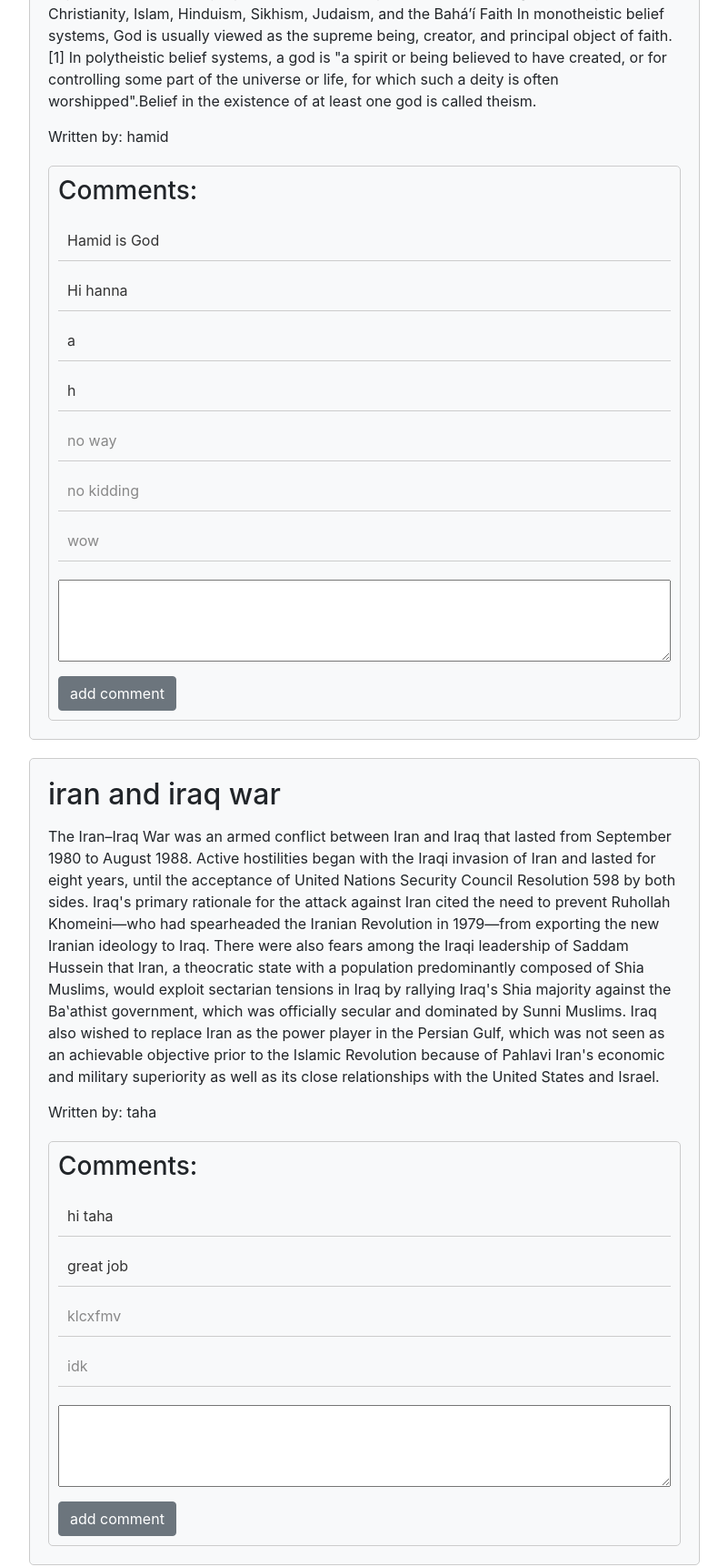
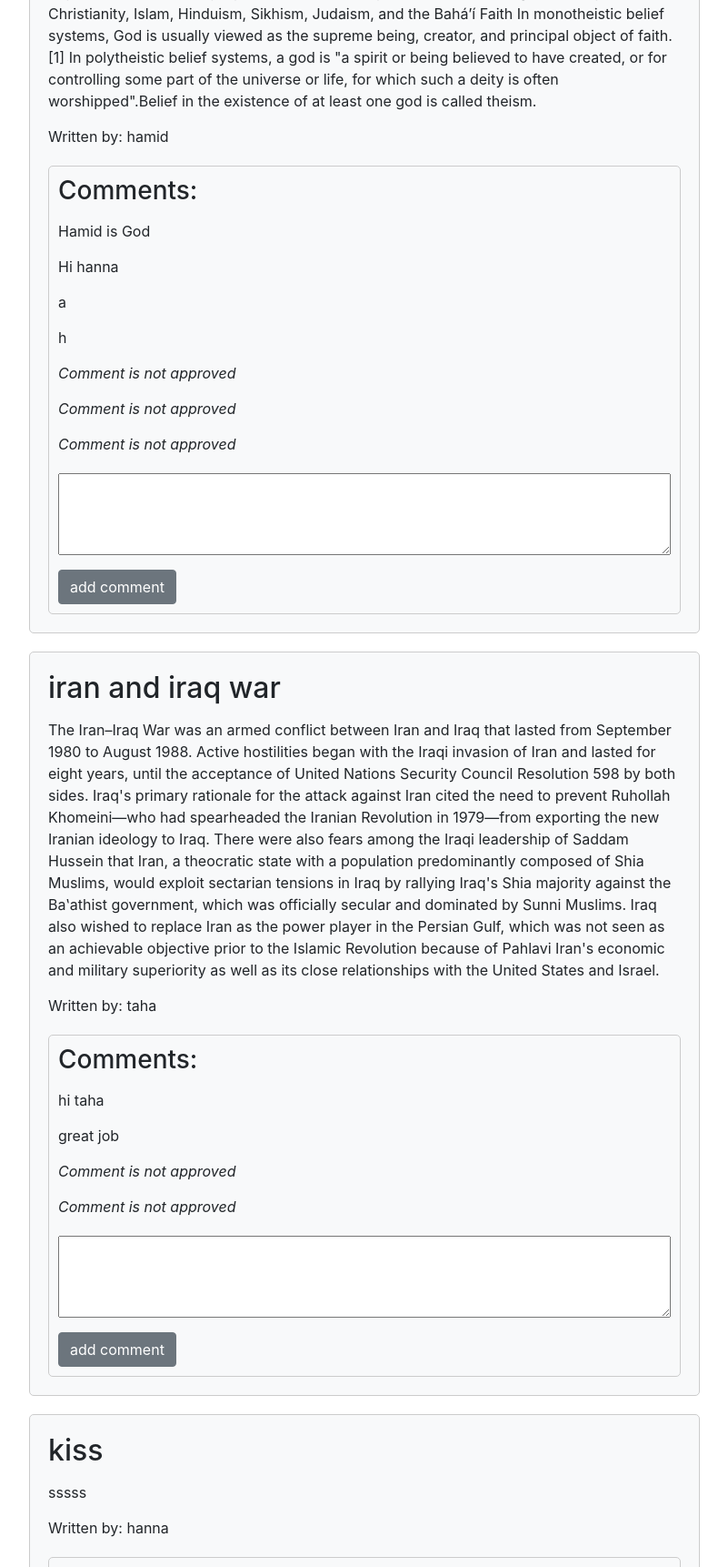
Before and after one commit to hamidresh/-Article-web, a Django app: page / in a window 1280 px wide. Shown: the part 324-2046 px from the top of the page at 91% size, without its empty margins (239-1040 px from the left). Run offline with Django 4.2, Linux system fonts and the light colour scheme; data comes from the database, SQL or seed files in the repository; both versions use the stored data as it was after the commit; some libraries are stand-ins or nearby versions.

Commit message:
comment correction

```diff
--- a/project/essay/templates/essay_list.html
+++ b/project/essay/templates/essay_list.html
@@ -145,9 +145,11 @@
                 <h3>Comments:</h3>
                 <ul class="comments-list">
                     {% for comment in essay.comment_set.all %}
-                    <li class="comment-item {% if comment.is_approved %}approved-comment{% else %}unapproved-comment{% endif %}">
-                        {{ comment.text }}
-                    </li>
+                    {% if comment.is_approved %}
+                    <li> {{comment.text}}</li>
+                    {% else %}
+                    <li><em>Comment is not approved</em></li>
+                    {% endif %}
                     {% endfor %}
                 </ul>
 
```
Also changed, not shown: project/db.sqlite3.
